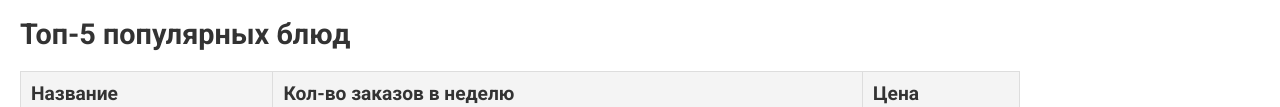
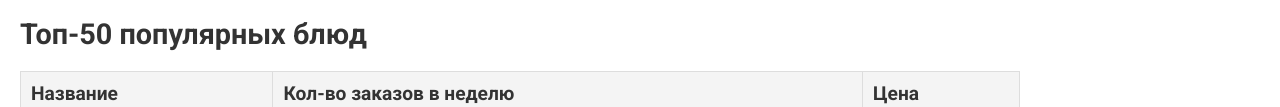
Before and after one commit to ShaneW0lsh/Course2WebTechnology, a website built with webpack: page index.html in a window 1280 px wide. Shown: the part 390-497 px from the top of the page. Built offline with nearby package versions, Linux system fonts and the light colour scheme; files whose address does not match are found by name.

Commit message:
second test commit

```diff
--- a/index.html
+++ b/index.html
@@ -37,7 +37,7 @@
   </div>
 
   <div class="popular-meals">
-    <h2>Топ-5 популярных блюд</h2>
+    <h2>Топ-50 популярных блюд</h2>
     <table>
       <thead>
       <tr>
```
